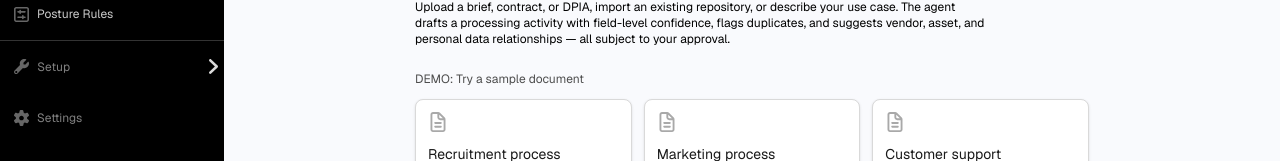
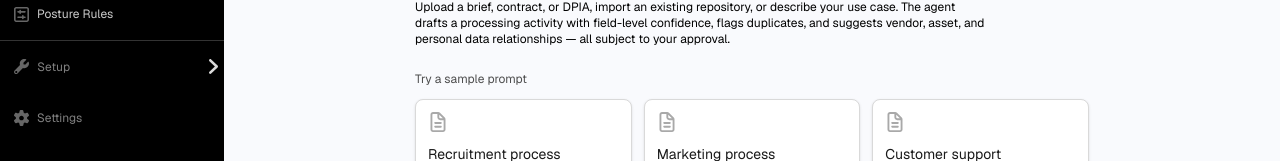
Before and after one commit to KCM-OT/AI-RoPA-Studio-solera-group, a Next.js app: page /ropa-authoring in a window 1280 px wide. Shown: the part 505-666 px from the top of the page. Built offline with nearby package versions, Linux system fonts and the light colour scheme.

Commit message:
feat: update demo text to sample prompt in agent chat component
Co-authored-by: Kevin Marshall <304578895+KCM-OT@users.noreply.github.com>

```diff
--- a/components/agent/ropa-authoring-chat.tsx
+++ b/components/agent/ropa-authoring-chat.tsx
@@ -237,7 +237,7 @@ function Welcome({
         </p>
       </div>
       <div className="flex w-full flex-col gap-3 text-left">
-        <p className="text-xs text-[#4d4d4d]">DEMO: Try a sample document</p>
+        <p className="text-xs text-[#4d4d4d]">Try a sample prompt</p>
         <div className="grid gap-3 sm:grid-cols-3">
           {samples.map((sample, index) => (
             <button key={sample.title} type="button" disabled={disabled} onClick={() => onChange(sample.body)} className="flex min-h-28 flex-col gap-3 rounded-md border border-[#d9d9d9] bg-white p-3 text-left shadow-sm transition hover:border-[#167cbb] disabled:opacity-50">
```
